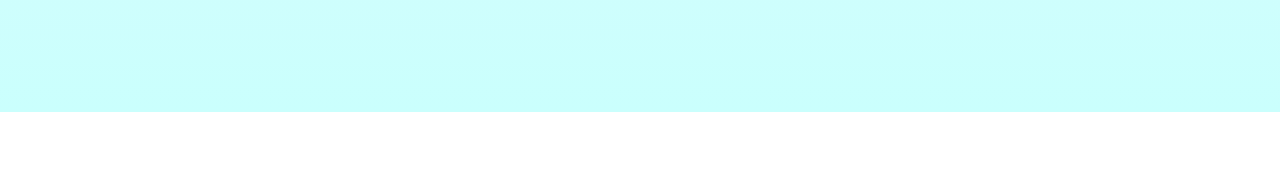
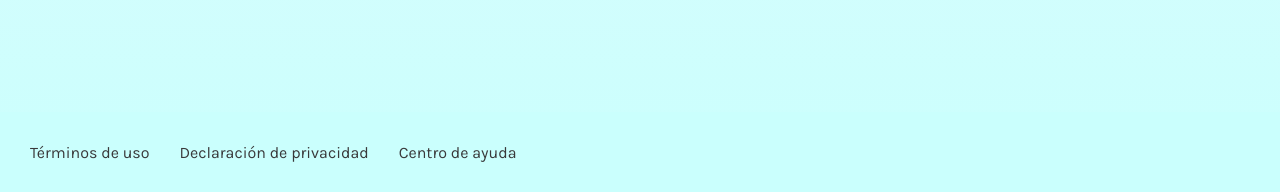
Before and after one commit to 8ianconero/destino_japon, a website built with webpack: page public/index.html in a window 1280 px wide. Shown: the part 1292-1484 px from the top of the page. Before the commit the page ends 1404 px from the top, so only its background shows below. Built offline with nearby package versions, Linux system fonts and the light colour scheme.

Commit message:
terminado el footer con estilos

```diff
--- a/public/index.html
+++ b/public/index.html
@@ -229,6 +229,10 @@
             </div>
         </section>
     </main>
-
+    <footer class="footer">
+        <a href="#">T&eacute;rminos de uso</a>
+        <a href="#">Declaraci&oacute;n de privacidad</a>
+        <a href="#">Centro de ayuda</a>
+    </footer>
 </body>
 </html>
--- /dev/null
+++ b/src/styles/_footer.scss
@@ -0,0 +1,23 @@
+.footer{
+    display: flex;
+    align-items: center;
+    height: 80px;
+    width: 100%;
+    background-color: $primary-color-a;
+
+    @include breakpoint-down(small){
+            align-items: flex-start;
+            flex-direction: column;
+            justify-content: flex-start;
+    }
+
+    & a{
+        cursor: pointer;
+        color: $secondary-color-b;
+        padding-left: 30px;
+        text-decoration: none;
+        &:hover{
+            text-decoration: underline;
+        }
+    }
+}
--- /dev/null
+++ b/src/styles/_mixins.scss
@@ -0,0 +1,21 @@
+//Breakpoints
+@media (min-width: 64em){
+    //style go here
+
+}
+// 640px, 1024px, 1400px
+$breakpoints-up:("medium": "40em", "large": "64em", "xlarge":"87.5em");
+
+//639px, 1023px, 1399px
+$breakpoints-down:("small":"39.9375em","medium": "63.9375em", "large": "87.4375em");
+
+@mixin breakpoint-up($size){
+    @media (min-width: map-get($breakpoints-up, $size)){
+        @content;
+    }
+}
+@mixin breakpoint-down($size){
+    @media (max-width: map-get($breakpoints-down, $size)){
+        @content;
+    }
+}
--- a/src/styles/styles.scss
+++ b/src/styles/styles.scss
@@ -1,5 +1,7 @@
 @import 'variables';
+@import 'mixins';
 @import 'globals';
 @import 'header';
 @import 'main';
 @import 'carousel';
+@import 'footer';
```
Also changed, not shown: dist/index.html, dist/main.css.
